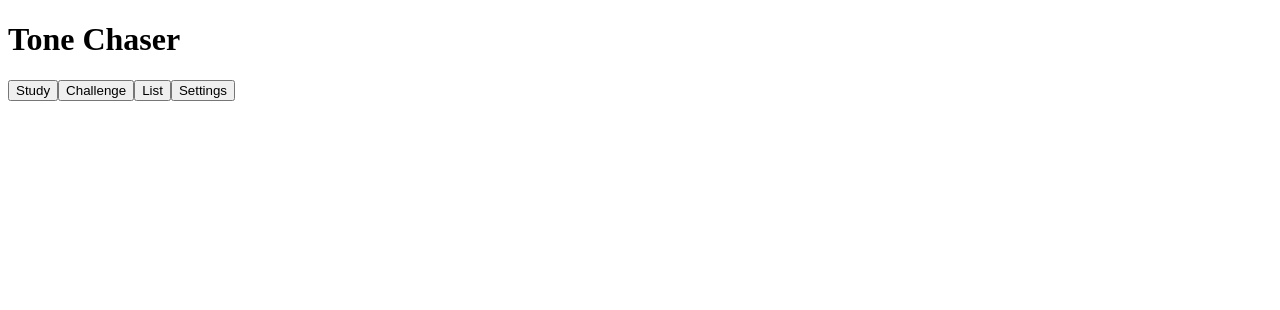
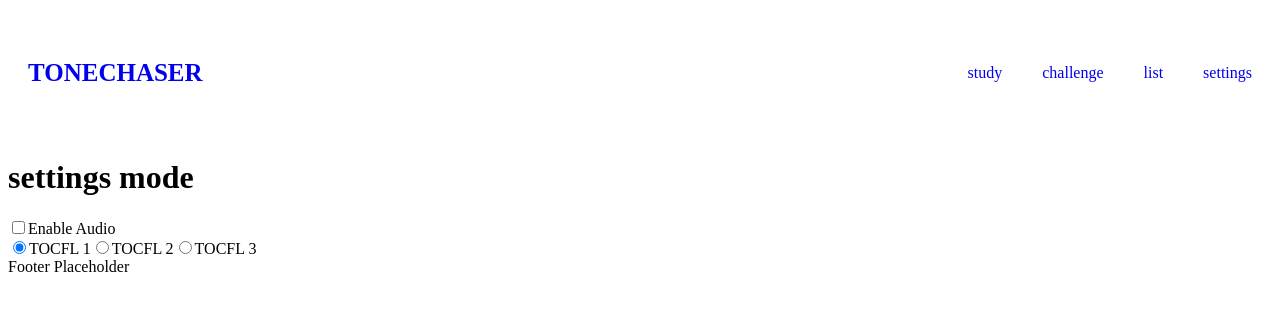
Before and after one commit to ecdevguy/TonerChaser, a React (Vite) app: page /settings in a window 1280 px wide. Shown: the top 310 px of the page. Built offline with nearby package versions, Linux system fonts and the light colour scheme.

Commit message:
react router mvp

```diff
--- a/package.json
+++ b/package.json
@@ -15,6 +15,7 @@
     "lodash": "^4.17.21",
     "react": "^18.2.0",
     "react-dom": "^18.2.0",
+    "react-router-dom": "^6.22.3",
     "react-window": "^1.8.10",
     "vite-tsconfig-paths": "^4.3.2"
   },
--- a/src/App.css
+++ b/src/App.css
@@ -66,3 +66,23 @@
 .single--character:hover {
   border-color: #646cff;
 }
+
+header {
+  height: 110px;
+  display: flex;
+  align-items: center;
+  padding-block: 10px;
+}
+
+header .site-logo {
+  margin-right: auto;
+  text-transform: uppercase;
+  font-size: 25px;
+  font-weight: 700;
+}
+
+header a {
+  text-decoration: none;
+  font-weight: 500;
+  padding: 5px 20px;
+}
--- a/src/App.jsx
+++ b/src/App.jsx
@@ -1,10 +1,12 @@
 import React, { useContext } from 'react'
+import ReactDOM from 'react-dom/client'
+import { BrowserRouter, Routes, Route, Link } from 'react-router-dom'
 import Study from './components/Study'
 import Challenge from './components/Challenge'
 import List from './components/List'
 import Settings from './components/Settings'
 import Homescreen from './components/Homescreen'
-import SettingsContext from './context/settingsContext'
+import Layout from './components/Layout'
 import { tocflOne } from './vocabulary/tocfl-1'
 import { tocflTwo } from './vocabulary/tocfl-2'
 import { tocflThree } from './vocabulary/tocfl-3'
@@ -12,30 +14,6 @@ import { tocflFour } from './vocabulary/tocfl-4'
 import './App.css'
 
 export default function App() {
-  const [currentView, setCurrentView] = React.useState('home');
-  const [vocab, setVocab] = React.useState(() => JSON.parse(localStorage.getItem("tocfl1")) || tocflOne)
-  const [currentCharacter, setCurrentCharacter] = React.useState()
-  const [index, setIndex] = React.useState(0);
-  const { userSettings } = useContext(SettingsContext);
-
-  //ADD SETTINGS 'VOCAB LIST' LIGHT/DARK, RANDOM OR IN ORDER, TOGGLE AUDIO
-
-  const increaseIndex = () => {
-    setIndex(prevIndex => (prevIndex + 1) % vocab.length);
-  };
-
-  const decreaseIndex = () => {
-    setIndex(prevIndex => (prevIndex - 1 + vocab.length) % vocab.length);
-  };
-
-  React.useEffect(() => {
-    setCurrentCharacter(vocab[index]);
-  }, [index, vocab]);
-
-  React.useEffect(() => {
-    setIndex(0)
-  }, [vocab])
-
   React.useEffect(() => {
     localStorage.setItem("tocfl1", JSON.stringify(tocflOne))
     localStorage.setItem("tocfl2", JSON.stringify(tocflTwo))
@@ -43,15 +21,8 @@ export default function App() {
     localStorage.setItem("tocfl4", JSON.stringify(tocflFour))
   }, [])
 
-  React.useEffect(() => {
-    const levels = ['tocfl1', 'tocfl2', 'tocfl3'];
-    const selectedLevelKey = levels.find(level => userSettings[level]) || 'tocfl1';
+  const [currentView, setCurrentView] = React.useState('home');
 
-    const storedVocab = localStorage.getItem(selectedLevelKey);
-    const vocabList = storedVocab ? JSON.parse(storedVocab) : [];
-
-    setVocab(vocabList);
-}, [userSettings]);
 
   const handleViewChange = (view) => {
     setCurrentView(view);
@@ -59,19 +30,32 @@ export default function App() {
 
 
   return (
-    <div>
-      {/* displays buttons to access parts of app */}
-      {currentView === 'home' && (
-        <Homescreen handleClick={handleViewChange}/>
-      )}
+    <BrowserRouter>
+      <Routes>
+        <Route path="/" element={<Layout />}>
+          <Route index element={<Homescreen />} />
+          <Route path="study" element={<Study />} />
+          <Route path="challenge" element={<Challenge />} />
+          <Route path="list" element={<List />} />
+          <Route path="settings" element={<Settings />} />
+        </Route>
+      </Routes>
+    </BrowserRouter>
 
-      {currentView !== 'home' && <button onClick={() => handleViewChange('home')}>Go Home</button>}
 
-      {currentView === 'study' && <Study currentCharacter={currentCharacter} handlePrevious={decreaseIndex} handleNext={increaseIndex}/>}
-      {currentView === 'challenge' && <Challenge />}
-      {currentView === 'list' && <List currentVocab={vocab}/>}
-      {currentView === 'settings' && <Settings />}
+    // <div>
+    //   {/* displays buttons to access parts of app */}
+    //   {currentView === 'home' && (
+    //     <Homescreen handleClick={handleViewChange}/>
+    //   )}
 
-    </div>
+    //   {currentView !== 'home' && <button onClick={() => handleViewChange('home')}>Go Home</button>}
+
+    //   {currentView === 'study' && <Study />}
+    //   {currentView === 'challenge' && <Challenge />}
+    //   {currentView === 'list' && <List />}
+    //   {currentView === 'settings' && <Settings />}
+
+    // </div>
     )
 }
--- /dev/null
+++ b/src/components/Footer.jsx
@@ -0,0 +1,7 @@
+import React from 'react'
+
+export default function Footer() {
+  return (
+    <footer>Footer Placeholder</footer>
+  )
+}
--- /dev/null
+++ b/src/components/Header.jsx
@@ -0,0 +1,18 @@
+import React from 'react'
+import { Link, NavLink } from 'react-router-dom'
+
+function Header() {
+  return (
+    <header>
+      <Link className="site-logo" to="/">ToneChaser</Link>
+      <nav>
+        <NavLink to="study">study</NavLink>
+        <NavLink to="challenge">challenge</NavLink>
+        <NavLink to="list">list</NavLink>
+        <NavLink to="settings">settings</NavLink>
+      </nav>
+    </header>
+  )
+}
+
+export default Header
--- a/src/components/Homescreen.jsx
+++ b/src/components/Homescreen.jsx
@@ -3,11 +3,7 @@ import React from 'react'
 export default function Homescreen(props) {
     return (
     <div className="homescreen--container">
-      <h1>Tone Chaser</h1>
-      <button onClick={() => props.handleClick('study')}>Study</button>
-      <button onClick={() => props.handleClick('challenge')}>Challenge</button>
-      <button onClick={() => props.handleClick('list')}>List</button>
-      <button onClick={() => props.handleClick('settings')}>Settings</button>
+      <h1>Tone Chaser Homepage</h1>
     </div>
     )
 }
--- /dev/null
+++ b/src/components/Layout.jsx
@@ -0,0 +1,16 @@
+import React from "react";
+import { Outlet } from "react-router-dom";
+import Header from "./Header";
+import Footer from "./Footer";
+
+export default function Layout() {
+  return (
+    <div>
+      <Header />
+      <main>
+        <Outlet />
+      </main>
+      <Footer />
+    </div>
+  )
+}
--- a/src/components/Study.jsx
+++ b/src/components/Study.jsx
@@ -1,19 +1,50 @@
-import React from 'react'
+import React, { useContext } from 'react'
 import Character from './Character'
+import SettingsContext from '../context/settingsContext';
+// import { tocflOne } from '../vocabulary/tocfl-1';
 
-export default function Study(props) {
+export default function Study() {
+  const [index, setIndex] = React.useState(0);
+  const [vocab, setVocab] = React.useState(() => JSON.parse(localStorage.getItem("tocfl1")))
+  const [currentCharacter, setCurrentCharacter] = React.useState("")
+  const { userSettings } = useContext(SettingsContext);
+  React.useEffect(() => {
+    const levels = ['tocfl1', 'tocfl2', 'tocfl3'];
+    const selectedLevelKey = levels.find(level => userSettings[level]) || 'tocfl1';
+
+    const storedVocab = localStorage.getItem(selectedLevelKey);
+    const vocabList = storedVocab ? JSON.parse(storedVocab) : [];
+
+    setVocab(vocabList);
+}, [userSettings]);
+
+  React.useEffect(() => {
+    setCurrentCharacter(vocab[index]);
+  }, [index, vocab]);
+
+  React.useEffect(() => {
+    setIndex(0)
+  }, [vocab])
+
+  const increaseIndex = () => {
+    setIndex(prevIndex => (prevIndex + 1) % vocab.length);
+  };
+
+  const decreaseIndex = () => {
+    setIndex(prevIndex => (prevIndex - 1 + vocab.length) % vocab.length);
+  };
   return(
     <>
       <h1>study mode</h1>
       <Character
-        word={props.currentCharacter.Word}
-        pinyin={props.currentCharacter.Pinyin}
-        OtherPinyin={props.currentCharacter.OtherPinyin}
-        level={props.currentCharacter.Level}
-        firstTranslation={props.currentCharacter["First Translation"]}
+        word={currentCharacter.Word}
+        pinyin={currentCharacter.Pinyin}
+        OtherPinyin={currentCharacter.OtherPinyin}
+        level={currentCharacter.Level}
+        firstTranslation={currentCharacter["First Translation"]}
       />
-      <button onClick={() => props.handlePrevious()}>Previous</button>
-      <button onClick={() => props.handleNext()}>Next</button>
+      <button onClick={() => increaseIndex()}>Previous</button>
+      <button onClick={() => decreaseIndex()}>Next</button>
     </>
   )
 }
```
Also changed, not shown: 1 other file (tests, documents, lock files or other folders).
